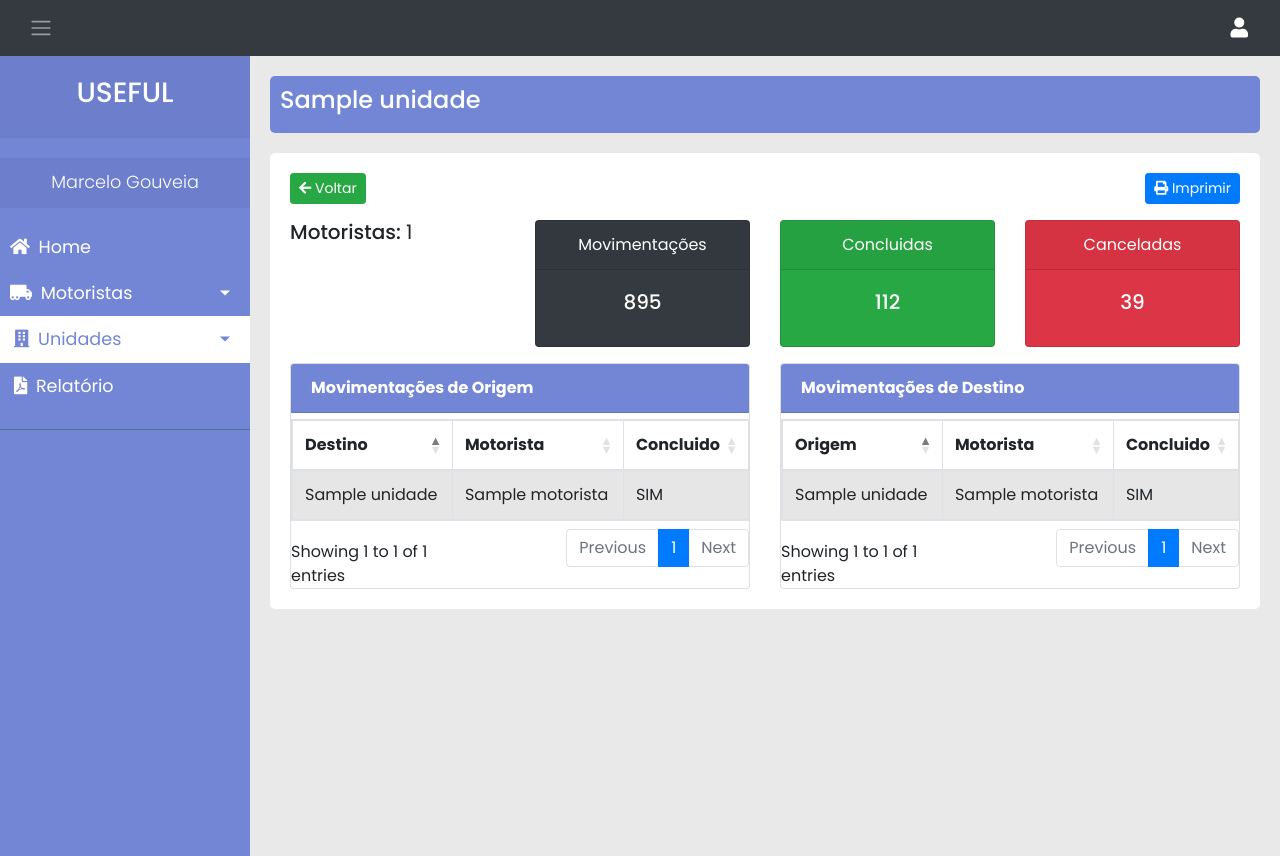
After one commit to MarceloGouveia77/teste_useful, a Django app: page /unidades/detalhe/1/ in a window 1280 px wide. The commit adds this page. Run offline with Django 3.2, Linux system fonts and the light colour scheme; tables that the repository leaves empty hold one stand-in row (values such as "Sample post"); some libraries are stand-ins or nearby versions.

Commit message:
feat: detalhe unidade

```diff
--- a/core/templates/core/base.html
+++ b/core/templates/core/base.html
@@ -59,8 +59,8 @@
                         </li>
                     </ul>
                 </li>
-                <li class="{{ movimentacoes_active }}">
-                    <a href="#"><i class="fas fa-compress-alt pr-1 pl-1"></i> Movimentações</a>
+                <li class="{{ relatorio_active }}">
+                    <a href="#"><i class="fas fa-file-pdf pr-1 pl-1"></i> Relatório</a>
                 </li>
             </ul>
         </nav>
--- /dev/null
+++ b/empresa/templates/unidade/detalhe.html
@@ -0,0 +1,119 @@
+{% extends 'core/base.html' %}
+{% load static %}
+
+{% block title %} {{ unidade.nome }} {% endblock title %}
+{% block page_header %} {{ unidade.nome }} {% endblock page_header %}
+
+
+{% block content %}
+    <div class="row">
+        <div class="col-6 text-left mb-3">
+            <a class="btn btn-sm btn-success" href="{% url 'empresa:listar_unidades' %}"><i class="fas fa-arrow-left"></i> Voltar</a>
+        </div>
+        <div class="col-6 text-right mb-3">
+            <button class="btn btn-sm btn-primary"><i class="fas fa-print"></i> Imprimir</button>
+        </div>
+    </div>
+    <div class="row">
+        <div class="col-md-3 col-12">
+            <h5>Motoristas: <span style="font-weight: normal;">{{ total_motoristas }}</span></h5>
+        </div>
+        <div class="col-md-3 col-6 text-center">
+            <div class="card text-white bg-dark mb-3">
+                <div class="card-header">Movimentações</div>
+                <div class="card-body">
+                  <h5 class="card-title">895</h5>
+                </div>
+              </div>
+        </div>
+        <div class="col-md-3 col-6 text-center">
+            <div class="card text-white bg-success mb-3">
+                <div class="card-header">Concluidas</div>
+                <div class="card-body">
+                  <h5 class="card-title">112</h5>
+                </div>
+              </div>
+        </div>
+        <div class="col-md-3 col-6 text-center">
+            <div class="card text-white bg-danger mb-3">
+                <div class="card-header">Canceladas</div>
+                <div class="card-body">
+                  <h5 class="card-title">39</h5>
+                </div>
+              </div>
+        </div>
+    </div>
+    <div class="row">
+        <div class="col-md-6 col-12">
+            <div class="card">
+                <div class="card-header titulo-card">Movimentações de Origem</div>
+                <div class="card-body m-0 p-0">
+                    <table id="origem-table" class="table table-striped table-bordered" style="width:100%">
+                        <thead>
+                            <tr>
+                                <th>Destino</th>
+                                <th>Motorista</th>
+                                <th>Concluido</th>
+                            </tr>
+                        </thead>
+                        <tbody>
+
+                            {% for movimentacao in movimentacoes_origem %}
+                                <tr>
+                                    <td>{{ movimentacao.destino }}</td>
+                                    <td>{{ movimentacao.motorista }}</td>
+                                    <td>SIM</td>
+                                </tr>
+                            {% endfor %}
+
+                        </tbody>
+                    </table>
+                </div>
+            </div>
+        </div>
+
+        <div class="col-md-6 col-12">
+            <div class="card">
+                <div class="card-header titulo-card">Movimentações de Destino</div>
+                <div class="card-body m-0 p-0">
+                    <table id="destino-table" class="table table-striped table-bordered" style="width:100%">
+                        <thead>
+                            <tr>
+                                <th>Origem</th>
+                                <th>Motorista</th>
+                                <th>Concluido</th>
+                            </tr>
+                        </thead>
+                        <tbody>
+
+                            {% for movimentacao in movimentacoes_destino %}
+                                <tr>
+                                    <td>{{ movimentacao.origem }}</td>
+                                    <td>{{ movimentacao.motorista }}</td>
+                                    <td>SIM</td>
+                                </tr>
+                            {% endfor %}
+
+                        </tbody>
+                    </table>
+                </div>
+            </div>
+        </div>
+    </div>
+{% endblock content %}
+
+
+{% block scripts %}
+<script>
+$(document).ready(function() {
+    $('#origem-table').DataTable();
+    $('#origem-table_length').hide();
+    $("#origem-table_filter").hide();
+
+    $('#destino-table').DataTable();
+    $('#destino-table_length').hide();
+    $("#destino-table_filter").hide();
+
+} );
+</script>
+{% endblock scripts %}
--- a/empresa/templates/unidade/index.html
+++ b/empresa/templates/unidade/index.html
@@ -9,7 +9,6 @@
     <div class="row">
         <div class="col-12 text-right">
             <button type="button" class="btn btn-sm btn-success openPopup" href="javascript:void(0);" data-href="{% url 'empresa:cadastrar_unidade' %}"><i class="fas fa-plus"></i> Cadastrar</button>
-            <button class="btn btn-sm btn-primary"><i class="fas fa-file-pdf"></i> Relatório</button>
             <button id="buscar" class="btn btn-dark btn-sm"><i class="fas fa-search"></i> Buscar</button>
         </div>
         <div class="table-responsive col-12">
@@ -27,7 +26,7 @@
 
                     {% for unidade in unidades %}
                         <tr>
-                            <td><a class="link" href="http://" target="_blank" rel="noopener noreferrer">{{ unidade.nome }}</a></td>
+                            <td><a class="link" href="{% url 'empresa:detalhe_unidade' pk=unidade.id %}" rel="noopener noreferrer">{{ unidade.nome }}</a></td>
                             <td>{{ unidade.cidade }}</td>
                             <td>{{ unidade.rua }}</td>
                             <td>{{ unidade.numero }}</td>
--- a/empresa/urls.py
+++ b/empresa/urls.py
@@ -6,5 +6,6 @@ app_name = 'empresa'
 urlpatterns = [
     path('', views.dashboard, name='dashboard'),
     path('unidades/', views.listar_unidades, name='listar_unidades'),
-    path('unidades/cadastrar', views.cadastrar_unidade, name='cadastrar_unidade')
+    path('unidades/cadastrar', views.cadastrar_unidade, name='cadastrar_unidade'),
+    path('unidades/detalhe/<int:pk>/', views.detalhe_unidade, name='detalhe_unidade')
 ]
--- a/empresa/views.py
+++ b/empresa/views.py
@@ -2,7 +2,7 @@ from django.http.response import HttpResponse
 from django.shortcuts import render, HttpResponse
 from empresa.models import Unidade
 from empresa.forms import UnidadeForm
-from motorista.models import Movimentacao
+from motorista.models import Motorista, Movimentacao
 
 # Create your views here.
 
@@ -23,3 +23,18 @@ def cadastrar_unidade(request):
         form.save()
         return HttpResponse('<script>window.location.reload()</script>')
     return render(request, 'unidade/cadastrar.html', {'form': form})
+
+def detalhe_unidade(request, pk):
+    unidade = Unidade.objects.get(id=pk)
+    movimentacoes_origem = Movimentacao.objects.filter(origem=unidade)
+    movimentacoes_destino = Movimentacao.objects.filter(destino=unidade)
+
+    context = {
+        'unidade': unidade,
+        'movimentacoes_origem': movimentacoes_origem,
+        'movimentacoes_destino': movimentacoes_destino,
+        'total_motoristas': Motorista.objects.filter(unidade=unidade).count(),
+        'unidades_active': 'active'
+    }
+
+    return render(request, 'unidade/detalhe.html', context)
--- a/motorista/templates/motorista/index.html
+++ b/motorista/templates/motorista/index.html
@@ -9,7 +9,6 @@
     <div class="row">
         <div class="col-12 text-right">
             <button type="button" class="btn btn-sm btn-success openPopup" href="javascript:void(0);" data-href="{% url 'motorista:cadastrar_motorista' %}"><i class="fas fa-plus"></i> Cadastrar</button>
-            <button class="btn btn-sm btn-primary"><i class="fas fa-file-pdf"></i> Relatório</button>
             <button id="buscar" class="btn btn-dark btn-sm"><i class="fas fa-search"></i> Buscar</button>
         </div>
         <div class="table-responsive col-12">
```
